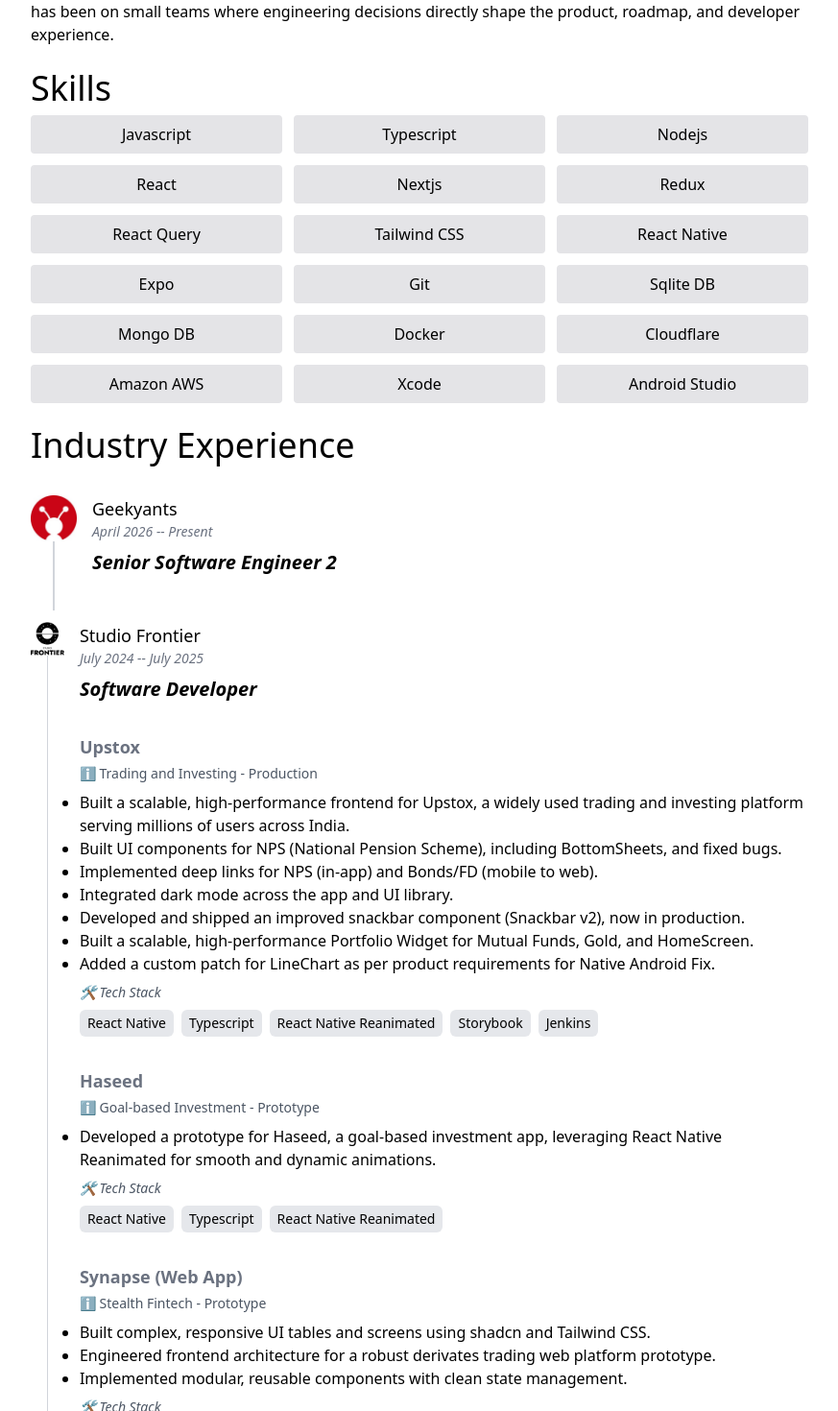
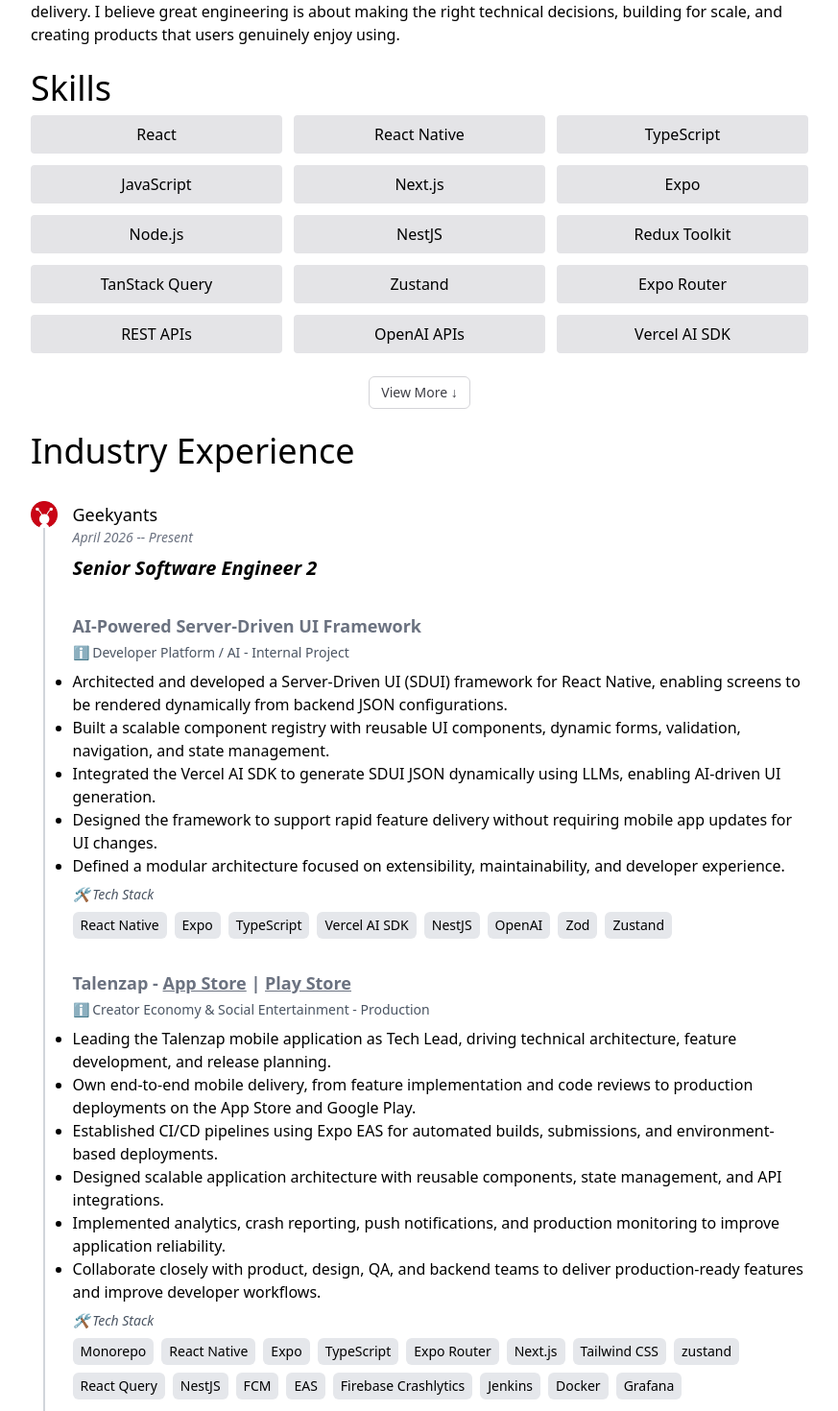
Before and after one commit to saadsiddiqui07/saad.portfolio, a Next.js app: page /experience in a window 1280 px wide. Shown: the part 260-1730 px from the top of the page at 96% size, without its empty margins (203-1076 px from the left). Built offline with nearby package versions, Linux system fonts and the light colour scheme.

Commit message:
update: experience, skills and UI

```diff
--- a/components/hero-section/index.tsx
+++ b/components/hero-section/index.tsx
@@ -14,10 +14,10 @@
       aria-labelledby="hero-heading"
     >
       <div className="max-w-4xl">
-        <p className="text-md font-semibold uppercase tracking-[0.2em] text-gray-600 dark:text-gray-400">
+        <p className="text-md font-semibold uppercase tracking-[0.2em] p-1 text-gray-600 dark:text-gray-400">
           {PORTFOLIO.name}
         </p>
-        <div className="dark:bg-gray-800 bg-gray-100 rounded-lg sm:w-max p-1 pr-2 italic my-2">
+        <div className="dark:bg-gray-800 rounded-lg sm:w-max p-1 pr-2 my-2">
           <p className="text-sm md:text-lg lg:text-xl font-medium text-gray-900 dark:text-gray-200">
             {PORTFOLIO.company.role} at{" "}
             <a
--- a/components/steps/index.tsx
+++ b/components/steps/index.tsx
@@ -44,29 +44,47 @@
             {exp.projects?.map((project, index) => (
               <>
                 <p className="text-lg font-extrabold mt-8 text-gray-500 dark:text-gray-300">
-                  {project.name}{" "}
-                  {project.isLive && (
+                  {project.name}
+
+                  {project.iOSURL && (
                     <>
-                      - {""}
+                      {" "}
+                      -{" "}
                       <a
-                        href={project.appURL}
+                        href={project.iOSURL}
                         target="_blank"
+                        rel="noopener noreferrer"
                         className="font-bold decoration-yellow underline"
                       >
                         App Store
-                      </a>{" "}
-                      📱
+                      </a>
                     </>
                   )}
+
+                  {project.androidURL && (
+                    <>
+                      {project.iOSURL ? " | " : " - "}
+                      <a
+                        href={project.androidURL}
+                        target="_blank"
+                        rel="noopener noreferrer"
+                        className="font-bold decoration-yellow underline"
+                      >
+                        Play Store
+                      </a>
+                    </>
+                  )}
+
                   {project.isWebLive && (
                     <>
-                      - {""}
+                      {project.iOSURL || project.androidURL ? " | " : " - "}
                       <a
                         href={project.webURL}
                         target="_blank"
+                        rel="noopener noreferrer"
                         className="font-bold decoration-yellow underline"
                       >
-                        View live
+                        View Live
                       </a>
                     </>
                   )}
--- a/constants/index.ts
+++ b/constants/index.ts
@@ -1,26 +1,37 @@
 import { Experience } from "@/types";
 
 export const ABOUT_ME_TEXT =
-  "Frontend engineer focused on React, React Native, and Next.js, with hands-on experience shipping production trading UIs, AI-powered mobile apps, and SaaS dashboards. I care about clean architecture, reusable components, and performance — especially in products where reliability and clarity matter, like fintech and productivity tools. I’m comfortable working across design systems, state management, and API integration, and I like to think in terms of real user workflows rather than isolated screens. Most of my work has been on small teams where engineering decisions directly shape the product, roadmap, and developer experience.";
-
+  "Senior Software Engineer with 4+ years of experience building production-grade web and mobile applications across fintech, AI, creator economy, and SaaS. I specialize in designing scalable systems, leading product development, and shipping reliable software using React, React Native, Next.js, TypeScript, and modern cloud technologies. Beyond writing code, I enjoy solving product problems, designing maintainable architectures, improving developer experience, and leveraging AI to accelerate software delivery. I believe great engineering is about making the right technical decisions, building for scale, and creating products that users genuinely enjoy using.";
 
 export const SKILLS = [
-  "Javascript",
-  "Typescript",
-  "Nodejs",
   "React",
-  "Nextjs",
-  "Redux",
-  "React Query",
+  "React Native",
+  "TypeScript",
+  "JavaScript",
+  "Next.js",
+  "Expo",
+  "Node.js",
+  "NestJS",
+  "Redux Toolkit",
+  "TanStack Query",
+  "Zustand",
+  "Expo Router",
+  "REST APIs",
+  "OpenAI APIs",
+  "Vercel AI SDK",
+  "Server-Driven UI",
   "Tailwind CSS",
-  "React Native",
-  "Expo",
+  "NativeWind",
+  "Firebase",
+  "Supabase",
+  "SQLite",
+  "MongoDB",
+  "AWS",
+  "Cloudflare",
+  "Docker",
   "Git",
-  "Sqlite DB",
-  "Mongo DB",
-  "Docker",
-  "Cloudflare",
-  "Amazon AWS",
+  "CI/CD",
+  "EAS Build",
   "Xcode",
   "Android Studio",
 ];
@@ -29,24 +40,96 @@
   {
     company: "Geekyants",
     companyURL: "https://geekyants.com",
-    logo: '/logo/geekyants-logo.jpeg',
+    logo: "/logo/geekyants-logo.jpeg",
     role: "Senior Software Engineer 2",
     startDate: "April 2026",
     endDate: "Present",
+    projects: [
+      {
+        id: 1,
+        isLive: false,
+        isWebLive: false,
+        webURL: "",
+        appURL: "",
+        name: "AI-Powered Server-Driven UI Framework",
+        status: "Internal Project",
+        industry: "Developer Platform / AI",
+        techStack: [
+          "React Native",
+          "Expo",
+          "TypeScript",
+          "Vercel AI SDK",
+          "NestJS",
+          "OpenAI",
+          "Zod",
+          "Zustand",
+        ],
+        contributions: [
+          "Architected and developed a Server-Driven UI (SDUI) framework for React Native, enabling screens to be rendered dynamically from backend JSON configurations.",
+          "Built a scalable component registry with reusable UI components, dynamic forms, validation, navigation, and state management.",
+          "Integrated the Vercel AI SDK to generate SDUI JSON dynamically using LLMs, enabling AI-driven UI generation.",
+          "Designed the framework to support rapid feature delivery without requiring mobile app updates for UI changes.",
+          "Defined a modular architecture focused on extensibility, maintainability, and developer experience.",
+        ],
+      },
+      {
+        id: 2,
+        isLive: true,
+        isWebLive: false,
+        webURL: "https://www.talenzap.com/",
+        iOSURL: "https://apps.apple.com/in/app/talenzap/id6756573930",
+        androidURL:
+          "https://play.google.com/store/apps/details?id=com.talenzap.mobileapp",
+        appURL: "",
+        name: "Talenzap",
+        status: "Production",
+        industry: "Creator Economy & Social Entertainment",
+        techStack: [
+          "Monorepo",
+          "React Native",
+          "Expo",
+          "TypeScript",
+          "Expo Router",
+          "Next.js",
+          "Tailwind CSS",
+          "zustand",
+          "React Query",
+          "NestJS",
+          "FCM",
+          "EAS",
+          "Firebase Crashlytics",
+          "Jenkins",
+          "Docker",
+          "Grafana",
+        ],
+        contributions: [
+          "Leading the Talenzap mobile application as Tech Lead, driving technical architecture, feature development, and release planning.",
+          "Own end-to-end mobile delivery, from feature implementation and code reviews to production deployments on the App Store and Google Play.",
+          "Established CI/CD pipelines using Expo EAS for automated builds, submissions, and environment-based deployments.",
+          "Designed scalable application architecture with reusable components, state management, and API integrations.",
+          "Implemented analytics, crash reporting, push notifications, and production monitoring to improve application reliability.",
+          "Collaborate closely with product, design, QA, and backend teams to deliver production-ready features and improve developer workflows.",
+        ],
+      },
+    ],
   },
   {
     company: "Studio Frontier",
     companyURL: "https://studiofrontier.com",
-    logo: '/logo/studio-frontier-logo.jpeg',
+    logo: "/logo/studio-frontier-logo.jpeg",
     role: "Software Developer",
     startDate: "July 2024",
     endDate: "July 2025",
     projects: [
       {
         id: 1,
-        isLive: false,
+        isLive: true,
         isWebLive: false,
         webURL: "",
+        iOSURL:
+          "https://apps.apple.com/in/app/upstox-demat-stock-mf-ipo/id1584953620",
+        androidURL:
+          "https://play.google.com/store/apps/details?id=in.upstox.app",
         appURL: "",
         name: "Upstox",
         status: "Production",
@@ -69,20 +152,6 @@
         ],
       },
       {
-        id: 2,
-        isLive: false,
-        isWebLive: false,
-        webURL: "",
-        appURL: "",
-        name: "Haseed",
-        status: "Prototype",
-        industry: "Goal-based Investment",
-        techStack: ["React Native", "Typescript", "React Native Reanimated"],
-        contributions: [
-          "Developed a prototype for Haseed, a goal-based investment app, leveraging React Native Reanimated for smooth and dynamic animations.",
-        ],
-      },
-      {
         id: 3,
         isLive: false,
         isWebLive: false,
@@ -94,7 +163,7 @@
         techStack: ["Next.js", "Typescript", "shadcn/ui", "Tailwind CSS"],
         contributions: [
           "Built complex, responsive UI tables and screens using shadcn and Tailwind CSS.",
-        "Engineered frontend architecture for a robust derivates trading web platform prototype.",
+          "Engineered frontend architecture for a robust derivates trading web platform prototype.",
           "Implemented modular, reusable components with clean state management.",
         ],
       },
@@ -135,7 +204,7 @@
   {
     company: "Heisentech Solutions",
     companyURL: "https://heisentech.com",
-    logo: '/logo/heisentech-logo.jpeg',
+    logo: "/logo/heisentech-logo.jpeg",
     role: "JavaScript Developer - React & React Native",
     startDate: "July 2022",
     endDate: "July 2024",
@@ -145,8 +214,10 @@
         isLive: true,
         isWebLive: false,
         webURL: "",
-        appURL:
+        iOSURL:
           "https://apps.apple.com/in/app/dreamlyzer-dream-analysis/id6474172301",
+        androidURL: "",
+        appURL: "",
         name: "Dreamlyzer: Dream Analysis (iOS App)",
         status: "Production",
         industry: "Lifestyle",
@@ -281,7 +352,7 @@
   {
     company: "Lucien Solutions",
     companyURL: "https://luciensolutions.com/",
-    logo: '/logo/lucien-logo.jpeg',
+    logo: "/logo/lucien-logo.jpeg",
     role: "Frontend Developer",
     startDate: "June 2022",
     endDate: "July 2022",
--- a/pages/experience/index.tsx
+++ b/pages/experience/index.tsx
@@ -1,10 +1,15 @@
-import React from "react";
+import React, { useState } from "react";
 import Steps from "@/components/steps";
 import { ABOUT_ME_TEXT, SKILLS } from "@/constants";
 import Head from "next/head";
 import PagesHeader from "@/components/common/header";
 
+const INITIAL_SKILLS = 15;
+
 const ExperiencePage = () => {
+  const [showAll, setShowAll] = useState(false);
+
+  const visibleSkills = showAll ? SKILLS : SKILLS.slice(0, INITIAL_SKILLS);
   return (
     <div className="container px-2 py-5 md:py-10 my-10 md:px-1">
       <Head>
@@ -13,14 +18,12 @@
       <PagesHeader />
       <main className="mt-4 mx-4">
         <h1 className="text-3xl md:text-4xl">Summary</h1>
-        <p className="my-1">
-         {ABOUT_ME_TEXT}
-        </p>
+        <p className="my-1">{ABOUT_ME_TEXT}</p>
       </main>
       <main className="mt-6 mx-4">
         <h1 className="text-3xl md:text-4xl">Skills</h1>
         <ul className="grid grid-cols-2 gap-3 my-2 md:grid-cols-3">
-          {SKILLS.map((skill) => (
+          {visibleSkills.map((skill) => (
             <li
               key={skill}
               className="w-full rounded bg-zinc-200 p-2 text-center dark:bg-zinc-900"
@@ -29,6 +32,16 @@
             </li>
           ))}
         </ul>
+        {SKILLS.length > INITIAL_SKILLS && (
+          <div className="mt-6 flex justify-center">
+            <button
+              onClick={() => setShowAll((prev) => !prev)}
+              className="rounded-md border border-zinc-300 dark:border-zinc-700 px-3 py-1.5 text-sm font-medium text-zinc-700 transition-colors hover:bg-zinc-100 dark:text-zinc-300 dark:hover:bg-zinc-800"
+            >
+              {showAll ? "View Less ↑" : "View More ↓"}
+            </button>
+          </div>
+        )}
       </main>
       <main className="mt-6 mx-4">
         <h1 className="text-3xl md:text-4xl">Industry Experience</h1>
--- a/pages/index.tsx
+++ b/pages/index.tsx
@@ -8,9 +8,9 @@
     <div className="md:max-w-6xl flex-1 md:mx-auto">
       <Head>
         <title>
-          Saad Siddiqui | Frontend Engineer – AI, Fintech, React & React Native
+          Saad Siddiqui | Software Engineer – AI, Fintech, React & React Native
         </title>
-        <link rel="icon" href="/react-logo.png" sizes="any" />
+        <link rel="icon" href="/react-logo.jpeg" sizes="any" />
       </Head>
       <main className="md:mt-10 mb-16">
         <Header />
--- a/types/index.ts
+++ b/types/index.ts
@@ -3,8 +3,10 @@
   id: number;
   isLive: boolean;
   isWebLive: boolean;
-  webURL: string;
-  appURL: string;
+  webURL?: string;
+  iOSURL?: string;
+  androidURL?: string;
+  appURL?: string;
   name: string;
   status: string;
   industry: string;
```
Also changed, not shown: public/react-logo.jpeg (added), public/react-logo.png (deleted).
